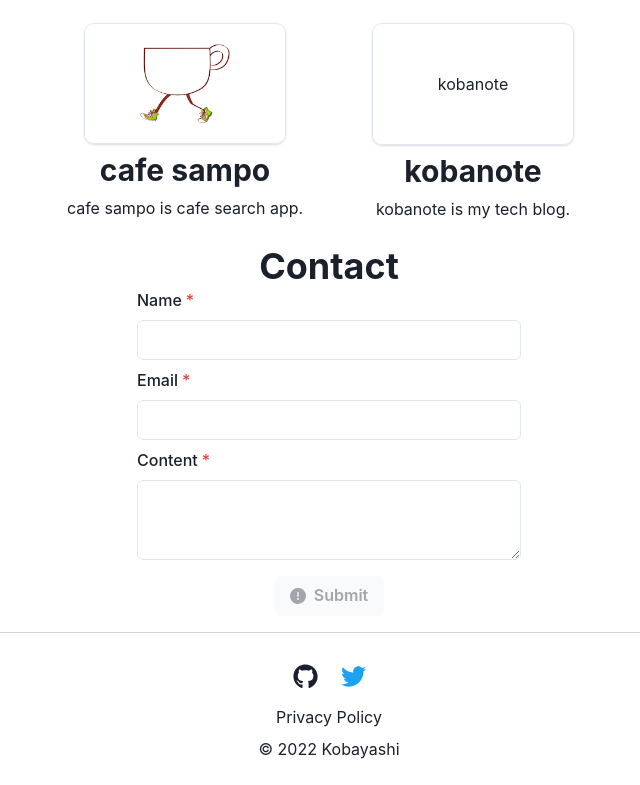
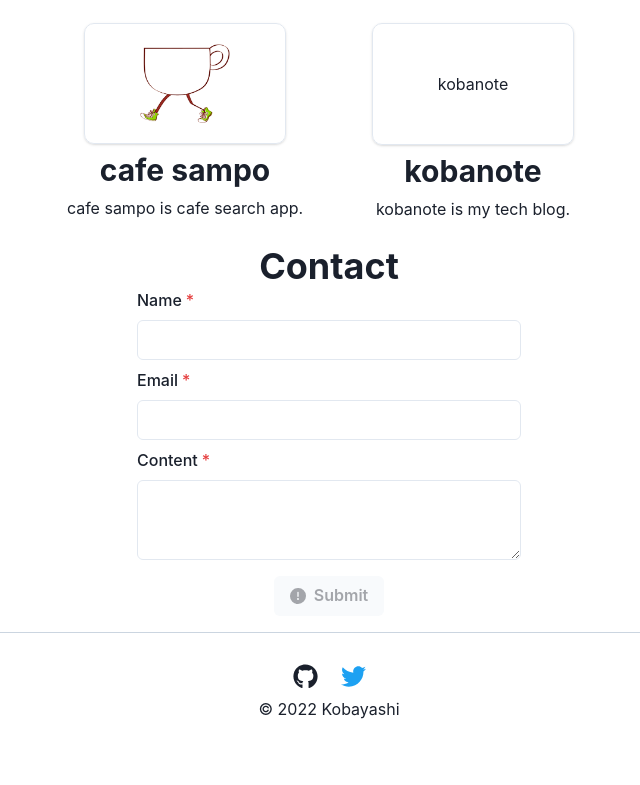
Before and after one commit to HikaruKobayashi/kobayashi, a Next.js app: page / in a window 1280 px wide. Shown: the part 1072-1857 px from the top of the page, without its empty margins (311-951 px from the left). After the commit the page ends 1817 px from the top, so only its background shows below. Built offline with nearby package versions, Linux system fonts and the light colour scheme.

Commit message:
delete private poricy

```diff
--- a/src/components/layout/footer.tsx
+++ b/src/components/layout/footer.tsx
@@ -15,11 +15,6 @@ const Footer = () => {
       borderTop="1px"
       borderColor="gray.300">
       <Links />
-      <Box padding="2">
-        <Link href="privacy-policy" width="100%" style={{textDecoration: 'none'}}>
-          Privacy&nbsp;Policy
-        </Link>
-      </Box>
       <Text>&copy;&nbsp;{new Date().getFullYear()}&nbsp;Kobayashi</Text>
     </Box>
   );
```
Also changed, not shown: src/components/common/privacy-policy-text.tsx (deleted, +0 -13 lines), src/pages/privacy-policy.tsx (deleted, +0 -9 lines).
